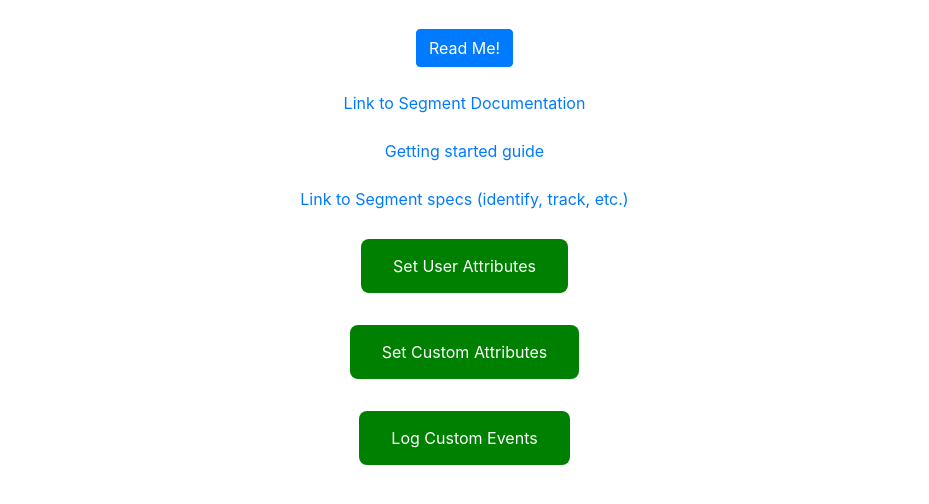
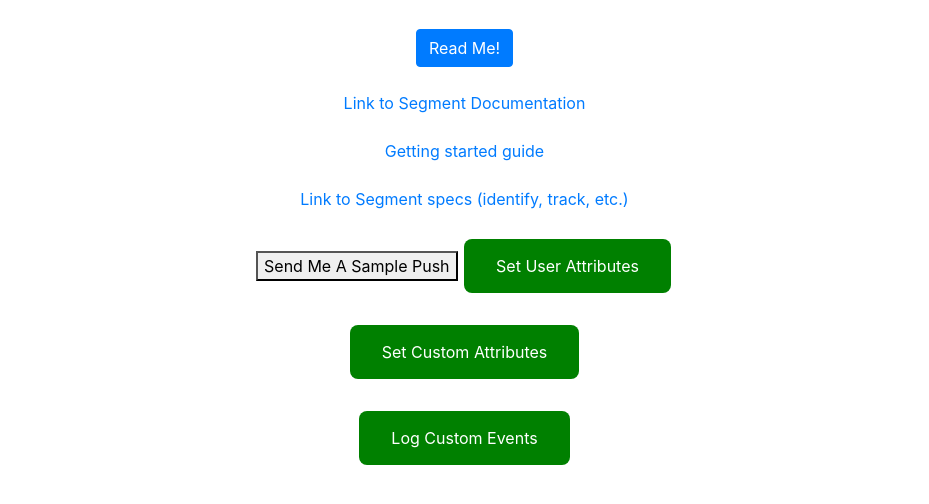
Before and after one commit to Molszewskisg/Molszewskisg.github.io, a plain HTML site: page index.html in a window 1280 px wide. Shown: the part 98-602 px from the top of the page, without its empty margins (183-1112 px from the left). Drawn offline with nearby package versions, Linux system fonts and the light colour scheme.

Commit message:
Update index.html

```diff
--- a/index.html
+++ b/index.html
@@ -267,6 +267,8 @@
     <br />
     <br />
 
+    <button onclick="braze.requestPushPermission(function() {braze.logCustomEvent('send_push');braze.requestImmediateDataFlush();});">Send Me A Sample Push</button>
+
     <button class="specialButton" onclick="user()">Set User Attributes</button>
     <br />
     <br />
```
